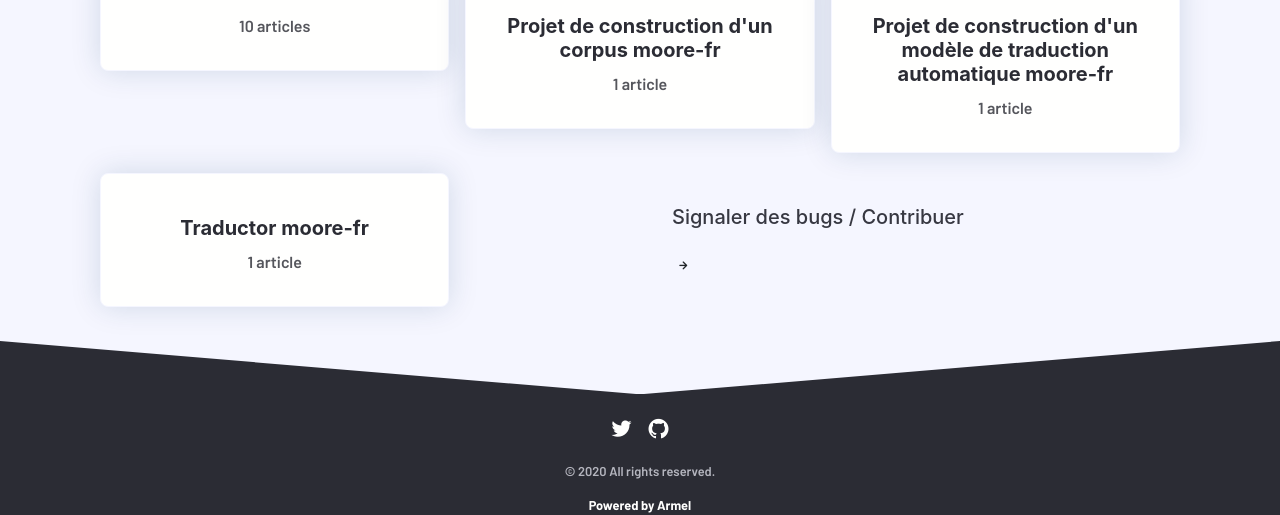
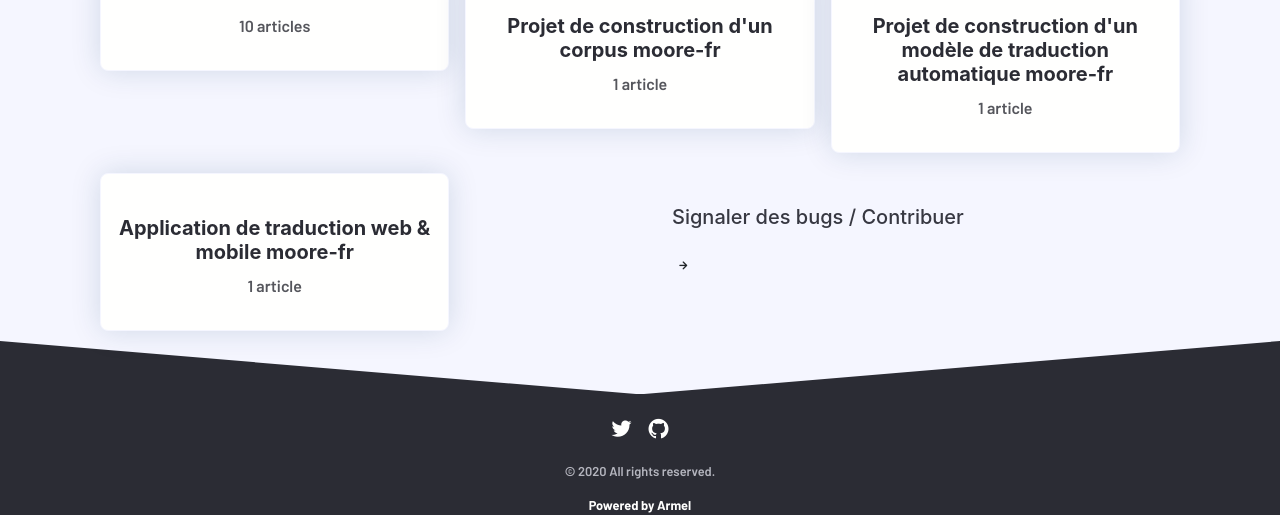
Before and after one commit to armelsoubeiga/FasoLangue-Lab, a Jekyll site: the page built from index.html, in a window 1280 px wide and 900 px high, scrolled down 739 px, cut to the strip 385-900 px from the top of the window. Built offline with Jekyll 4.4.1, drawn with Linux system fonts in a browser that asks for light colours; nearby versions of some CDN libraries; comment, search, counter and statistics services are not loaded.

Commit message:
Update category_list.yml

```diff
--- a/_data/category_list.yml
+++ b/_data/category_list.yml
@@ -9,5 +9,5 @@ projet-model-moore-fr:
   name: Projet de construction d'un modèle de traduction automatique moore-fr
   description: Contruction et entrainement d'un modèle de traduction moore-fr
 projet-traductor-moore-fr:
-  name: Traductor moore-fr
+  name: Application de traduction web & mobile moore-fr
   description: Projet de conception d'une application mobile & web de traduction moore-fr et francais-moore
```
